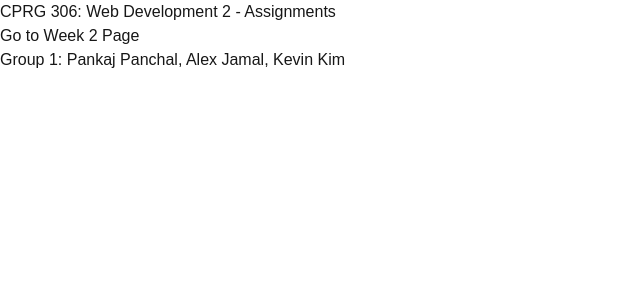
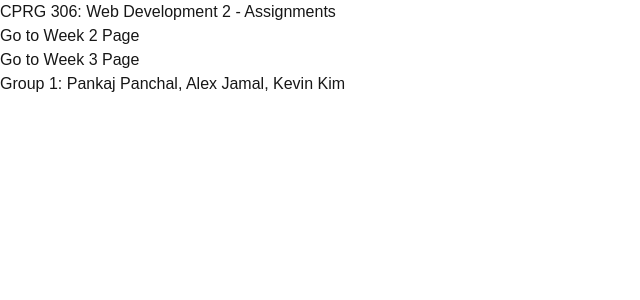
Before and after one commit to PankajX09/cprg306-assignments, a Next.js app: page / in a window 1280 px wide. Shown: the top 300 px of the page, without its empty margins (0-640 px from the left). Built offline with nearby package versions, Linux system fonts and the light colour scheme.

Commit message:
Update page.js

```diff
--- a/app/page.js
+++ b/app/page.js
@@ -6,6 +6,8 @@ export default function Page() {
       <h1>CPRG 306: Web Development 2 - Assignments</h1>
       <p>
         <Link href="/week-2">Go to Week 2 Page</Link>
+        <br></br>
+        <Link href="/week-3">Go to Week 3 Page</Link>
       </p>
       <p>Group 1: Pankaj Panchal, Alex Jamal, Kevin Kim</p>
     </main>
```
